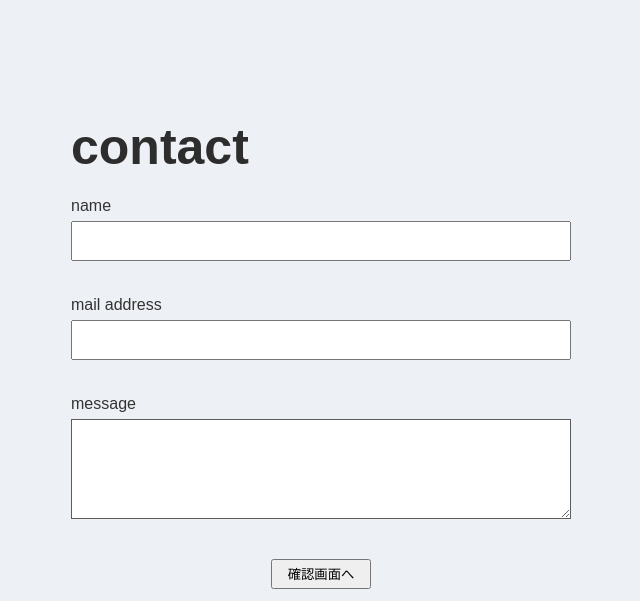
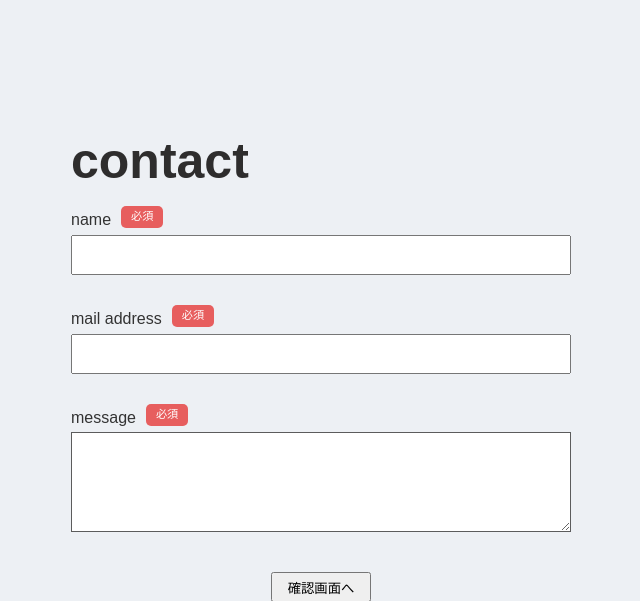
Before and after one commit to kahomorita/portfolio, a PHP site: page / in a window 1280 px wide. Shown: the part 2720-3321 px from the top of the page, without its empty margins (57-697 px from the left). Run offline with PHP 8.4, Linux system fonts and the light colour scheme.

Commit message:
メッセージ入力バリデーション

```diff
--- a/CSS/style.css
+++ b/CSS/style.css
@@ -149,6 +149,20 @@ form input,form textarea {
   margin-bottom: 30px;
 }
 
+.confirm_item {
+  display: flex;
+}
+
+.require {
+  background: #e75e5e;
+  border-radius: 5px;
+  margin-left: 10px;
+  padding: 0 10px;
+  color: #ffffff;
+  font-size: 0.7em;
+  height: 22px;
+}
+
 form button {
   width: 100px;
   height: 30px;
@@ -178,9 +192,9 @@ form button {
 }
 
 
-/* ＝＝＝↓↓↓↓complete.php↓↓↓↓＝＝＝ */
+/* ＝＝＝↓↓↓↓confirm.php↓↓↓↓＝＝＝ */
 
-.confirm {
+.message_box {
   margin-top: 200px;
   background: #ffffff;
   padding: 100px 0;
@@ -197,7 +211,6 @@ form button {
 }
 
 .message_info {
-  /* display: flex; */
   margin-left: 100px;
 }
 
@@ -213,6 +226,22 @@ form .confirm_button {
 .last_confirm {
   text-align: center;
   margin: 100px 0 20px 0;
+}
+
+/* ＝＝＝↓↓↓↓complete.php↓↓↓↓＝＝＝ */
+
+.complete_msg {
+  margin-left: 300px;
+}
+
+.complete_name {
+
+  text-align: right;
+  margin: 100px 30px 0 0 ;
+}
+
+.complete_box .message_box {
+  padding-bottom: 0;
 }
 
 /* ＝＝＝＝＝＝＝JS＝＝＝＝＝＝ */
--- a/confirm.php
+++ b/confirm.php
@@ -8,7 +8,7 @@
   <title>確認画面</title>
 </head>
 <body>
-  <div class="inner confirm">
+  <div class="inner message_box">
     <h1 class="message_confirm">メッセージ内容</h1>
     <form action="complete.php" method="post">
       <div class="message_info">
--- a/index.html
+++ b/index.html
@@ -11,7 +11,7 @@
   <header>
     <h1>Kaho Morita's Portfolio</h1>
   </header>
-  <nav id="gnav">
+  <nav class="gnav">
     <ul>
       <li>
         <a href="#section1">aboutMe</a>
@@ -111,11 +111,19 @@
         <div class="inner_explain_box">
 
           <form action="./confirm.php" method="post">
-            <p>name</p>
+            <div class="confirm_item">
+              <p>name</p><p class="require">必須</p>
+            </div>
             <input type="text" name="name" required maxlength="20">
-            <p>mail address</p>
-            <input type="mail" name="mail" required maxlength="256">
-            <p>message</p>
+
+            <div class="confirm_item">
+              <p>mail address</p><p class="require">必須</p>
+            </div>
+            <input type="email" name="mail" required maxlength="256">
+
+            <div class="confirm_item">
+              <p>message</p><p class="require">必須</p>
+            </div>
             <textarea name="message" required></textarea>
             <br>
             <button type="submit">確認画面へ</button>
```
Also changed, not shown: complete.php (+10 -1 lines).
